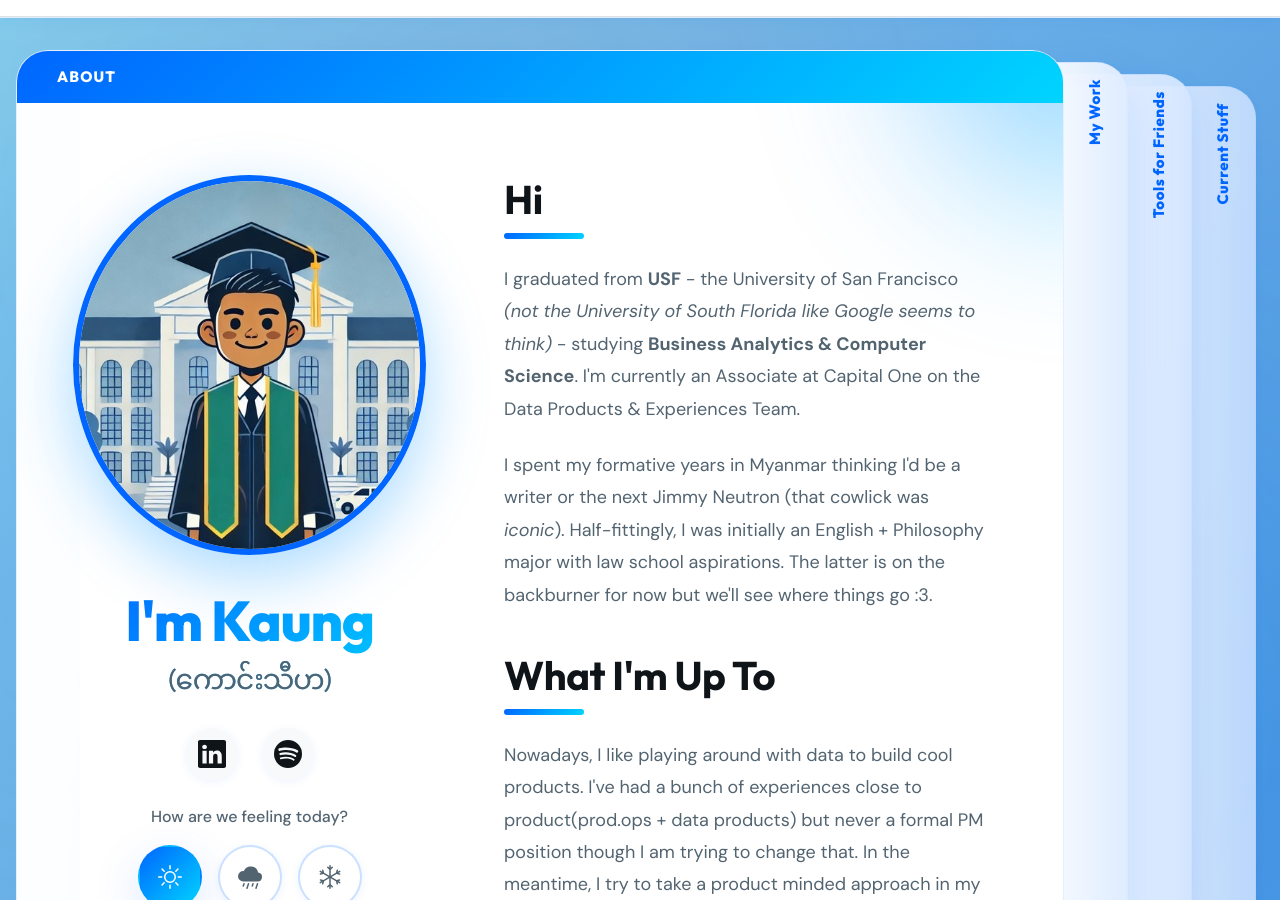
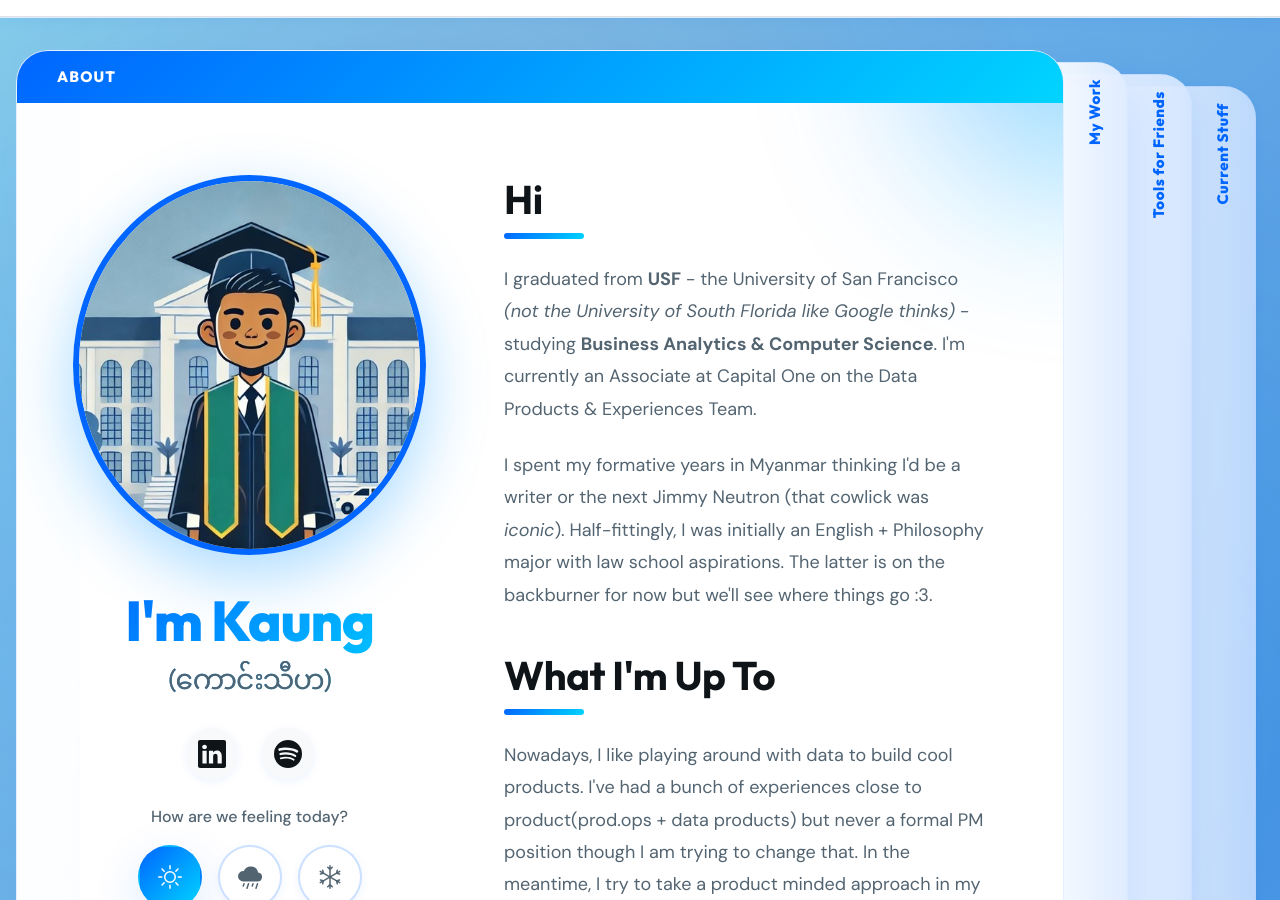
Before and after one commit to kaungthiha/kaungthiha.github.io, a Jekyll site: the page built from index.html, in a window 1280 px wide and 900 px high. Built offline with Jekyll 4.4.1, drawn with Linux system fonts in a browser that asks for light colours; the list of posts is cut into pages by our own code; some of the changed lines change nothing that is shown.

Commit message:
index changes

```diff
--- a/index.html
+++ b/index.html
@@ -74,7 +74,7 @@
             <div class="col-lg-7">
               <div class="bio-column">
                 <h2>Hi</h2>
-                <p>I graduated from <strong>USF</strong> - the University of San Francisco <em>(not the University of South Florida like Google seems to think)</em> - studying <strong>Business Analytics & Computer Science</strong>. I'm currently an Associate at Capital One on the Data Products & Experiences Team.</p>
+                <p>I graduated from <strong>USF</strong> - the University of San Francisco <em>(not the University of South Florida like Google thinks)</em> - studying <strong>Business Analytics & Computer Science</strong>. I'm currently an Associate at Capital One on the Data Products & Experiences Team.</p>
 
                 <p>I spent my formative years in Myanmar thinking I'd be a writer or the next Jimmy Neutron (that cowlick was <em>iconic</em>). Half-fittingly, I was initially an English + Philosophy major with law school aspirations. The latter is on the backburner for now but we'll see where things go :3. </p>
 
@@ -246,10 +246,10 @@
   (function () {
     const projects = {
       lumber: {
-        title: 'Early Wage Access Feature Proposal',
+        title: 'Early Wage Access Feature Proposal for ConTech',
         tags: ['Product Analysis'],
         abstract: [
-          'A product proposal evaluating whether to launch an Early Wage Access (EWA) feature targeted at construction workforces. My recommendation: proceed with a limited pilot.',
+          'A product proposal evaluating whether to launch an Early Wage Access (EWA) feature. My recommendation: proceed with a limited pilot.',
           'Three reasons: (1) EWA aligns with the mission to support construction workforces, (2) the ongoing labor shortage creates a real tailwind for differentiated benefits that help clients attract and retain workers, and (3) a small pilot limits downside exposure while generating the real-world learning needed to make a confident go/no-go call.',
         ]
       },
@@ -259,7 +259,7 @@
         abstract: [
           'Outbuild is a Series A construction scheduling and management SaaS company preparing for a potential Series B. As they scaled their sales team, new AEs and SDRs faced a steep learning curve — selling construction software to general contractors, superintendents, and project managers requires deep contextual knowledge of industry terminology, project delivery methods, lean construction principles, and how pull planning works. Historically this took 3–4 weeks of self-study and shadowing.',
           'I delivered an automated learning assessment system that compressed effective onboarding time from 4 weeks to approximately 1 week. The system combined Claude (Anthropic\'s AI) for intelligent quiz generation and grading, Notion as the knowledge base and results hub, Google Forms for assessment delivery, and n8n as the automation orchestration layer tying everything together.',
-          'New hires could demonstrate role-relevant product knowledge faster, and the sales team could start meaningful revenue-generating activity significantly sooner.'
+          'New hires could demonstrate product knowledge faster while sales could start meaningful revenue-generating activity significantly sooner.'
         ]
       }
     };
```
